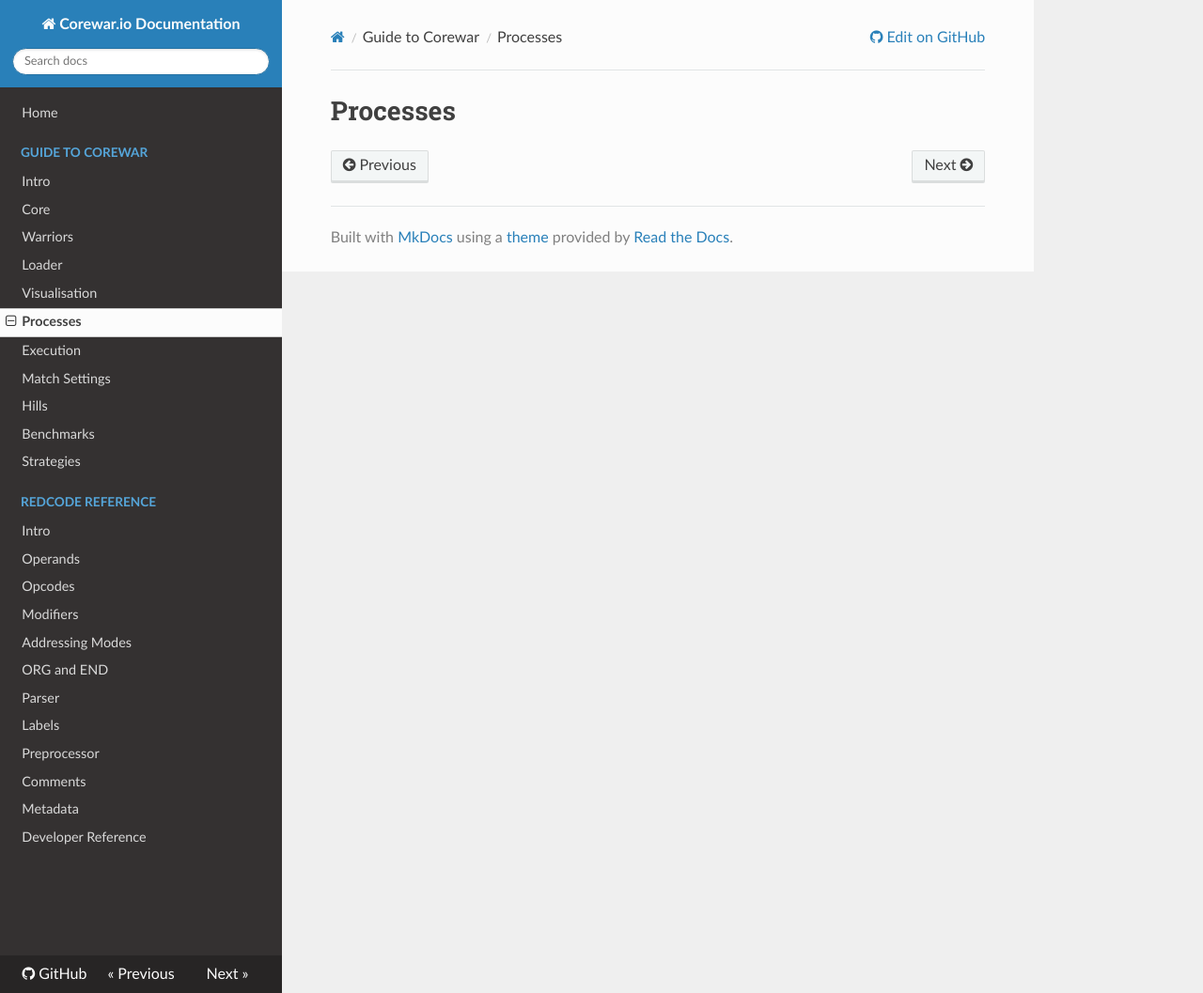
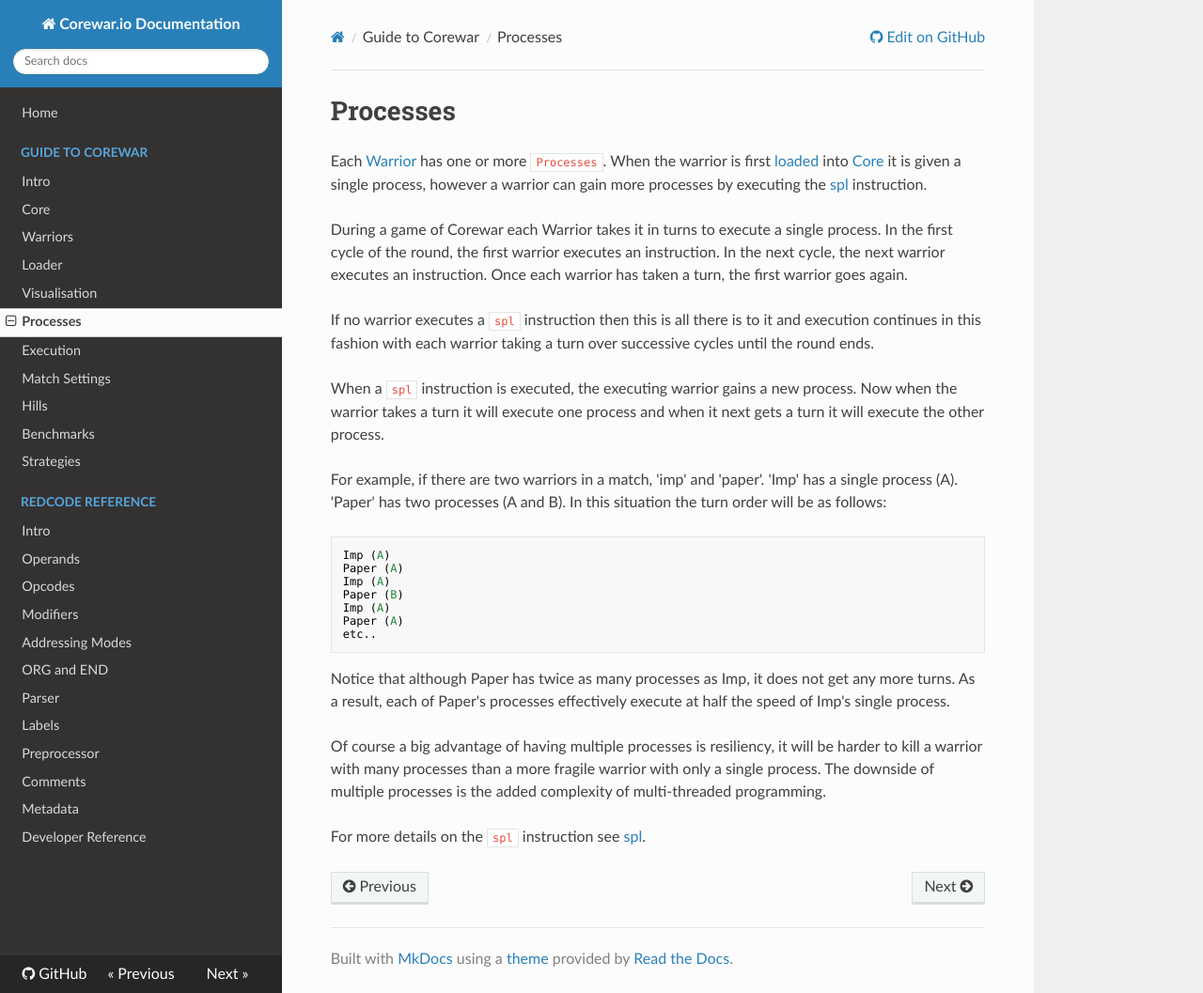
Before and after one commit to corewar/corewar.io, an MkDocs documentation site: the page built from docs/corewar/processes.md, in a window 1280 px wide and 1057 px high. Shown: the whole window at 94% size. Built offline with MkDocs 1.6.1, drawn with Linux system fonts in a browser that asks for light colours; nearby versions of some CDN libraries; old or Windows-style settings are respelled for this version of MkDocs.

Commit message:
processes

````diff
--- a/docs/corewar/processes.md
+++ b/docs/corewar/processes.md
@@ -1 +1,27 @@
 #Processes
+
+Each [Warrior](./warriors) has one or more `Processes`. When the warrior is first [loaded](./loader) into [Core](./core) it is given a single process, however a warrior can gain more processes by executing the [spl](../redcode/opcodes#spl-split) instruction.
+
+During a game of Corewar each Warrior takes it in turns to execute a single process. In the first cycle of the round, the first warrior executes an instruction. In the next cycle, the next warrior executes an instruction. Once each warrior has taken a turn, the first warrior goes again.
+
+If no warrior executes a `spl` instruction then this is all there is to it and execution continues in this fashion with each warrior taking a turn over successive cycles until the round ends.
+
+When a `spl` instruction is executed, the executing warrior gains a new process. Now when the warrior takes a turn it will execute one process and when it next gets a turn it will execute the other process.
+
+For example, if there are two warriors in a match, 'imp' and 'paper'. 'Imp' has a single process (A). 'Paper' has two processes (A and B). In this situation the turn order will be as follows:
+
+```
+Imp (A)
+Paper (A)
+Imp (A)
+Paper (B)
+Imp (A)
+Paper (A)
+etc..
+```
+
+Notice that although Paper has twice as many processes as Imp, it does not get any more turns. As a result, each of Paper's processes effectively execute at half the speed of Imp's single process.
+
+Of course a big advantage of having multiple processes is resiliency, it will be harder to kill a warrior with many processes than a more fragile warrior with only a single process. The downside of multiple processes is the added complexity of multi-threaded programming.
+
+For more details on the `spl` instruction see [spl](../redcode/opcodes#spl-split).
````
